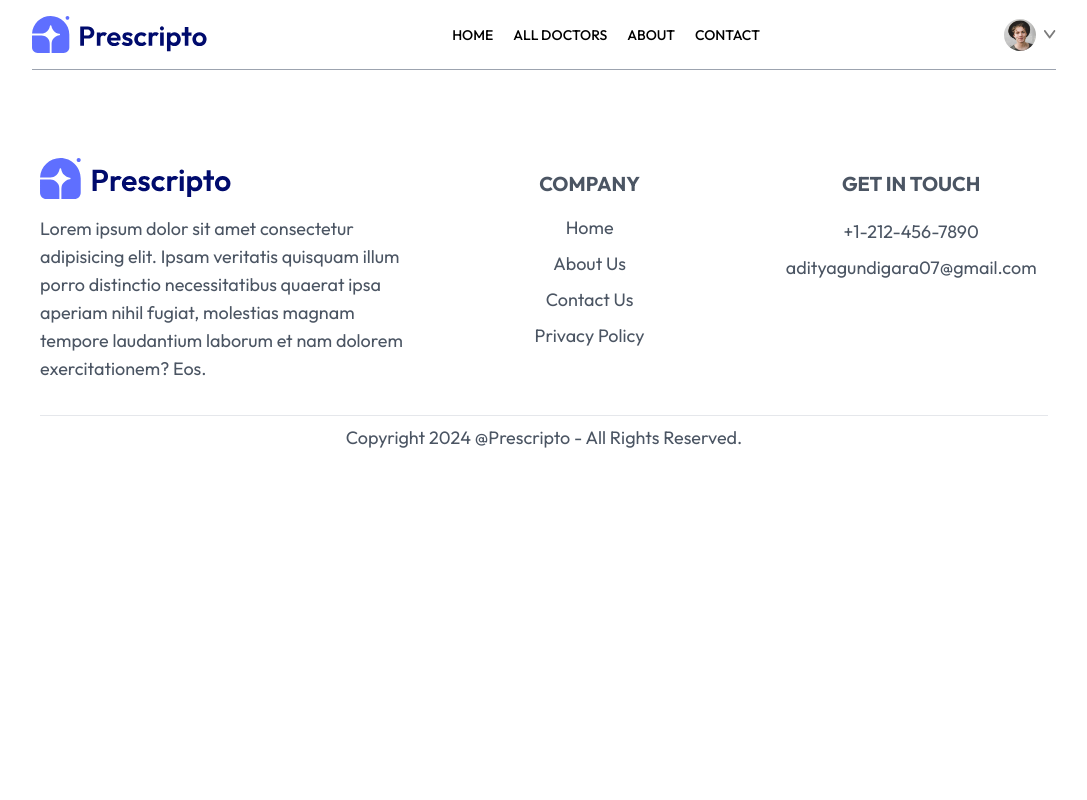
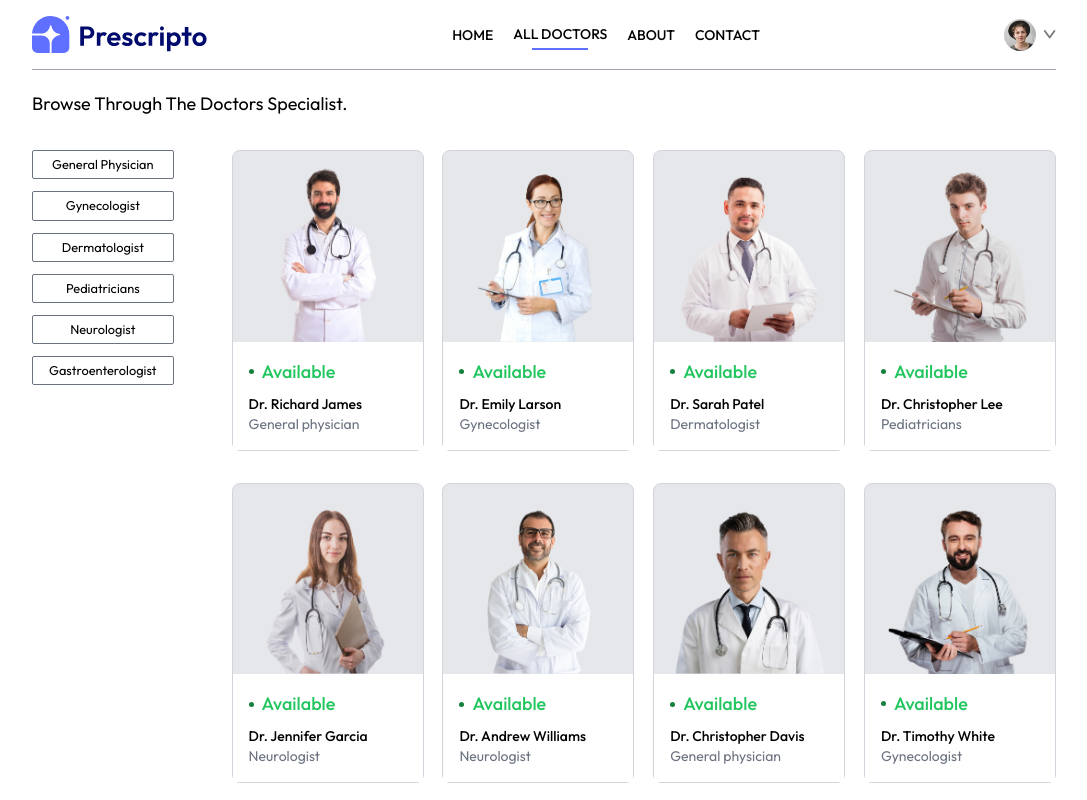
Before and after one commit to adityagundigara/HealthHub, a React (Vite) app: page /doctor in a window 1280 px wide. Shown: the top 800 px of the page, without its empty margins (96-1183 px from the left). Built offline with nearby package versions, Linux system fonts and the light colour scheme.

Commit message:
Doctors Page Completed With Responsive

```diff
--- a/src/components/Navbar.jsx
+++ b/src/components/Navbar.jsx
@@ -16,7 +16,7 @@ const Navbar = () => {
             <li className='py-1'>HOME</li>
             <hr className='border-none outline-none h-0.5 w-3/5 bg-primary m-auto hidden'/>
         </NavLink>
-        <NavLink to='/doctors'>
+        <NavLink to='/doctor'>
             <li className='py-1'>ALL DOCTORS</li>
             <hr className='border-none outline-none h-0.5 w-3/5 bg-primary m-auto hidden'/>
         </NavLink>
--- a/src/components/Speciality.jsx
+++ b/src/components/Speciality.jsx
@@ -11,7 +11,7 @@ const Speciality = () => {
       </p>
       <div className="grid grid-cols-2 md:grid-cols-3 lg:grid-cols-4 gap-4">
         {specialityData.map((item, index) => (
-          <Link onClick={()=>scrollTo(0,0)} key={index} to={`/doctors/${item.speciality}`} className="flex flex-col items-center justify-center p-4 rounded-md hover:bg-gray-100 shadow-md">
+          <Link onClick={()=>scrollTo(0,0)} key={index} to={`/doctor/${item.speciality}`} className="flex flex-col items-center justify-center p-4 rounded-md hover:bg-gray-100 shadow-md">
             <img className="w-16 h-16 mx-auto mb-2 object-cover rounded-full" src={item.image} alt="" />
             <p className="text-center text-base font-medium">{item.speciality}</p>
           </Link>
--- a/src/components/TopDoctors.jsx
+++ b/src/components/TopDoctors.jsx
@@ -19,7 +19,7 @@ const TopDoctors = () => {
                             <div className={'bg-white w-full text-center p-3 flex flex-col items-start'}>
                                 <div className={'flex items-center justify-center gap-2 mb-2 sm:mb-3'}>
                                     <p className={'rounded-full bg-green-700 w-[5px] h-[5px]'}></p>
-                                    <p className={'text-green-500 font-medium text-sm lg:text-xl xl:text-sm'}>Active</p>
+                                    <p className={'text-green-500 font-medium text-sm lg:text-xl xl:text-sm'}>Available</p>
                                 </div>
                                 <p className={'text-xl font-medium mb-1 sm:mb-1 xl:text-sm'}>{item.name}</p>
                                 <p className={'text-gray-500 text-sm xl:text-sm'}>{item.speciality}</p>
--- a/src/pages/Doctors.jsx
+++ b/src/pages/Doctors.jsx
@@ -1,9 +1,57 @@
-import React from 'react'
+import React, { useContext, useEffect, useState } from 'react'
+import { useNavigate, useParams } from 'react-router-dom'
+import { AppContext } from '../context/AppContext'
 
 const Doctors = () => {
+
+  const { speciality } = useParams()
+  const [filterDoc,setFilterDoc] = useState([])
+  const navigate = useNavigate()
+  const {doctors} = useContext(AppContext)
+
+  const applyFilter = () => {
+    if(speciality){
+      setFilterDoc(doctors.filter(doc => doc.speciality === speciality))
+    }
+    else{
+      setFilterDoc(doctors)
+    }
+  }
+
+  useEffect( () => {
+    applyFilter()
+  },[speciality,doctors])
+
   return (
-    <div>
-
+    <div className={`text-[3vw] flex flex-col items-start sm:text-[2vw] lg:text-[1vw]`}>
+      <p className='text-lg mb-8'>Browse Through The Doctors Specialist.</p>
+      <div className='w-full flex justify-between gap-2'>
+        <div className={ `flex flex-col gap-3 text-center cursor-pointer`}>
+          <p onClick={()=>{ speciality === 'General physician'? navigate('/doctor') : navigate('/doctor/General physician')}} className={ `border border-gray-500 rounded-sm px-4 py-1 sm:px-3 sm:py-1 md:px-6 lg:px-4 ${ speciality ==='General physician' ? "bg-indigo-50" : "" }`}>General Physician</p>
+          <p onClick={()=>{ speciality === 'Gynecologist'? navigate('/doctor') : navigate('/doctor/Gynecologist')}} className={ `border border-gray-500 rounded-sm px-4 py-1 sm:px-3 sm:py-1 md:px-6 lg:px-4 ${ speciality === 'Gynecologist' ? "bg-indigo-50" : "" }`}>Gynecologist</p>
+          <p onClick={()=>{ speciality === 'Dermatologist'? navigate('/doctor') : navigate('/doctor/Dermatologist')}} className={ `border border-gray-500 rounded-sm px-4 py-1 sm:px-3 sm:py-1 md:px-6 lg:px-4 ${ speciality === 'Dermatologist' ? "bg-indigo-50" : "" }`}>Dermatologist</p>
+          <p onClick={()=>{ speciality === 'Pediatricians'? navigate('/doctor') : navigate('/doctor/Pediatricians')}} className={ `border border-gray-500 rounded-sm px-4 py-1 sm:px-3 sm:py-1 md:px-6 lg:px-4 ${ speciality === 'Pediatricians' ? "bg-indigo-50" : ""}`}>Pediatricians</p>
+          <p onClick={()=>{ speciality === 'Neurologist'? navigate('/doctor') : navigate('/doctor/Neurologist')}} className={ `border border-gray-500 rounded-sm px-4 py-1 sm:px-3 sm:py-1 md:px-6 lg:px-4 ${ speciality === 'Neurologist' ? "bg-indigo-50" : ""}`}>Neurologist</p>
+          <p onClick={()=>{ speciality === 'Gastroenterologist' ? navigate('/doctor') : navigate('/doctor/Gastroenterologist')}} className={ `border border-gray-500 rounded-sm px-4 py-1 sm:px-3 sm:py-1 md:px-6 lg:px-4 ${ speciality === "Gastroenterologist" ? "bg-indigo-50" : ""}`}>Gastroenterologist</p>
+        </div>
+        <div className='grid grid-cols-1 gap-y-8 gap-x-2 sm:grid-cols-2 sm:w-[55vw] sm:justify-items-end  lg:w-[80%] lg:gap-x-6 lg:gap-y-8 lg:grid-cols-4 lg:justify-items-end'>
+          {
+              filterDoc.map((item, index) => (
+                <div key={index} onClick={() => (navigate(`/appointment/${item._id}`))} className={'w-[50vw] flex flex-col items-center justify-center bg-gray-200 rounded-lg border-gray-300 border-[1px] cursor-pointer sm:w-[25vw] lg:w-[15vw] xl:w-[15vw]'}>
+                    <img className={'w-[350px] sm:w-[40vw] lg:w-[150px] xl:w-[20vw]'} src={item.image} alt="" />
+                    <div className={'bg-white w-full p-3 flex flex-col items-start sm:p-4'}>
+                        <div className={'flex items-center justify-center gap-2 mb-2 sm:m-0'}>
+                            <p className={'rounded-full bg-green-700 w-[5px] h-[5px] lg:w-[4px] lg:h-[4px] xl:w-[5px] xl:h-[5px]'}></p>
+                            <p className={'text-green-500 font-medium text-sm lg:text-[1vw] xl:text-lg '}>Available</p>
+                        </div>
+                        <p className={'text-[4vw] font-medium mb-1 sm:mb-0 sm:mt-2 xl:text-sm sm:text-[2vw] lg:text-[1.2vw] 2xl:text-[1.2vw] 2xl:mb-2'}>{item.name}</p>
+                        <p className={'text-gray-500 text-sm xl:text-sm lg:text-[1vw] 2xl:w-[1vw]'}>{item.speciality}</p>
+                    </div>
+                </div>
+            ))
+          }
+        </div>
+      </div>
     </div>
   )
 }
```
